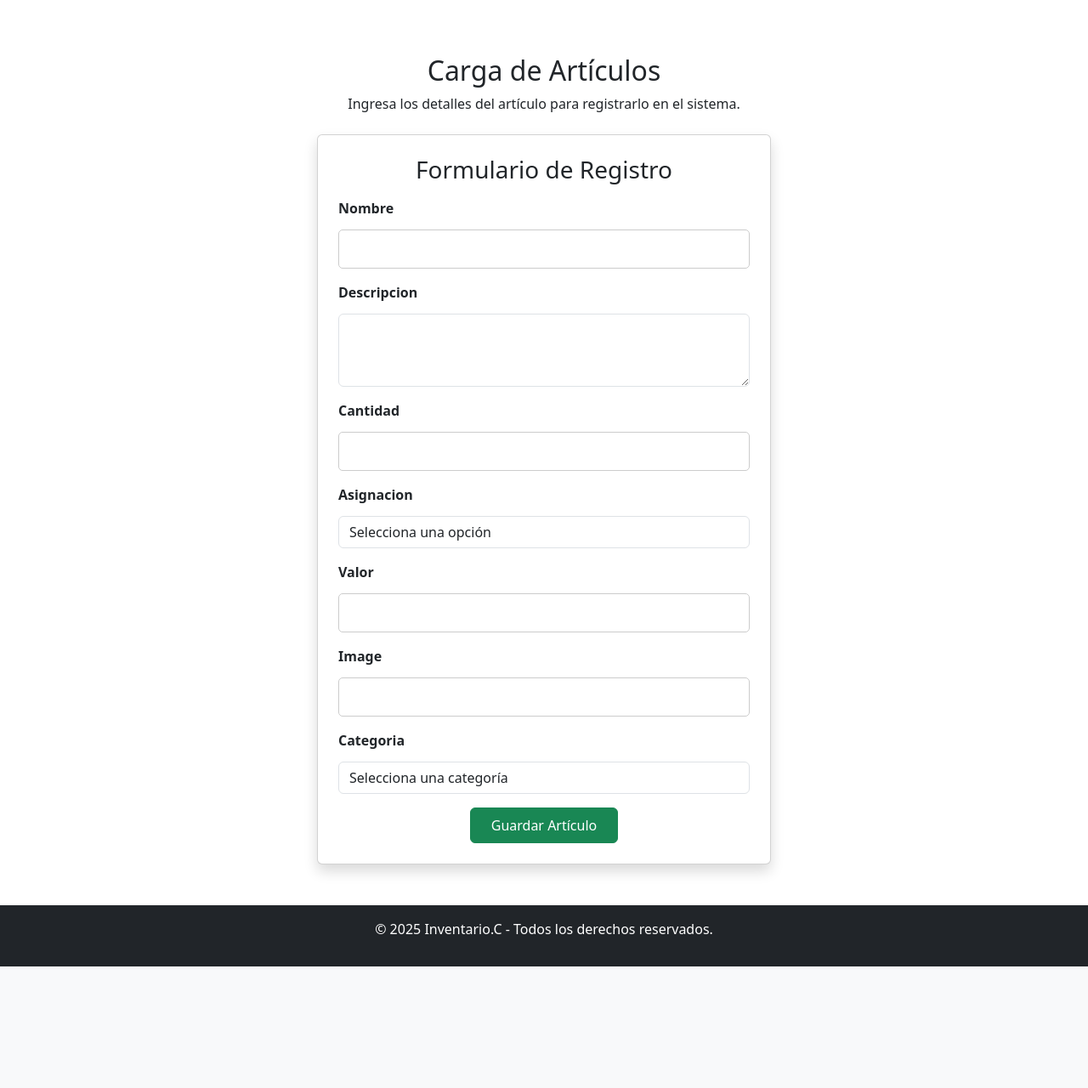
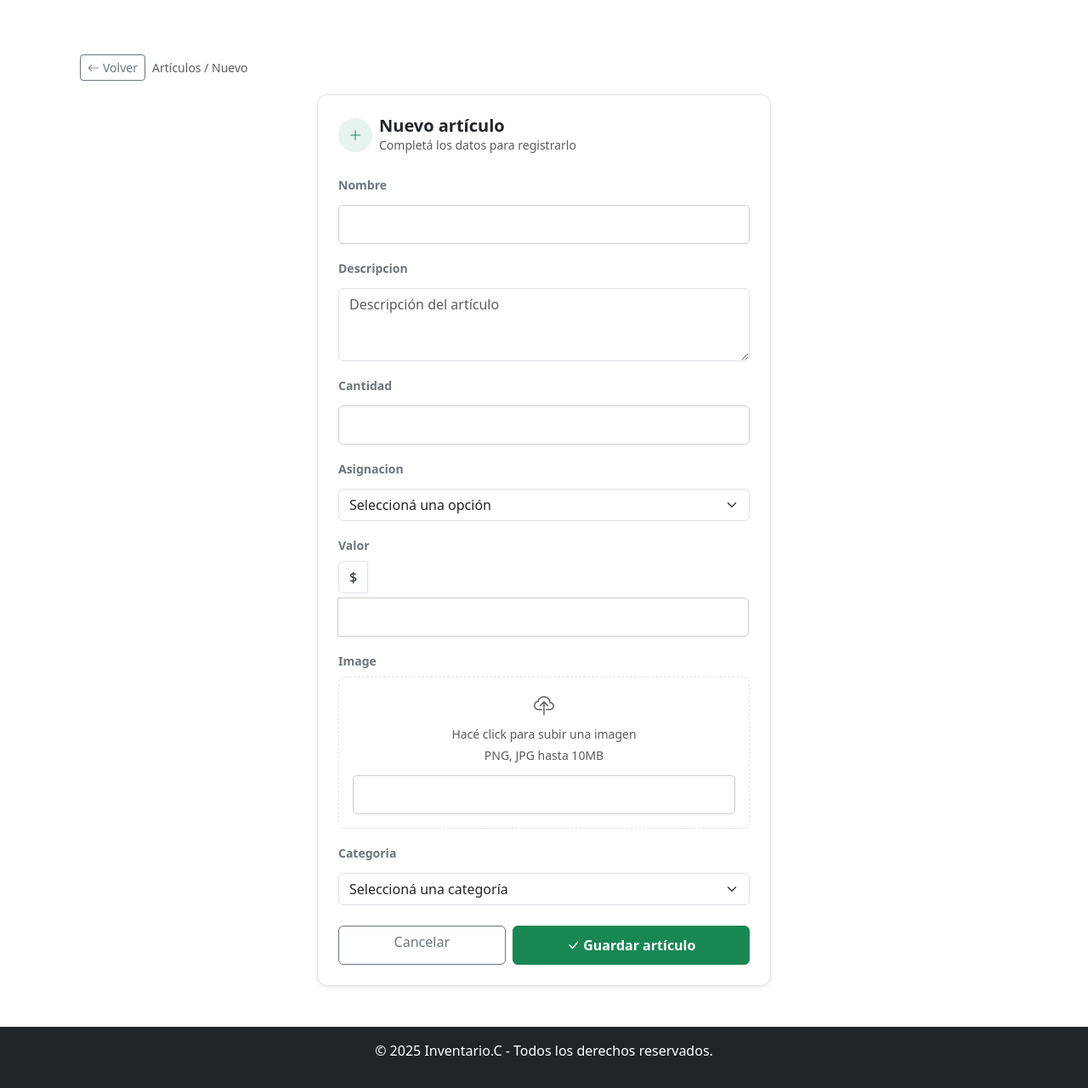
Before and after one commit to delpianocp/inventario, a Django app: page /cargar_articulo in a window 1280 px wide. Shown: the part 64-1344 px from the top of the page at 85% size. Before the commit the page ends 1201 px from the top, so only its background shows below. Run offline with Django 5.2, Linux system fonts and the light colour scheme; the visitor is signed in with stand-in values (Sample User, id 1).

Commit message:
feat: template editar, cargar

```diff
--- a/inventario/templates/inventario/cargar_articulo.html
+++ b/inventario/templates/inventario/cargar_articulo.html
@@ -1,35 +1,43 @@
 {% extends "inventario/base.html" %}
-{% if not request.user.is_authenticated %}
-    <script>
-        window.location.href = "{% url 'index' %}";
-    </script>
-{% endif %}
-
-{% block title %}Carga de Artículos{% endblock %}
+{% block title %}Cargar Artículo{% endblock %}
 
 {% block content %}
 <section id="cargar_articulos" class="container mt-3 contenido">
-    <h2 class="text-center">Carga de Artículos</h2>
-    <p class="text-center">Ingresa los detalles del artículo para registrarlo en el sistema.</p>
 
-    <div class="row justify-content-center mt-4">
+    <div class="d-flex align-items-center gap-2 mb-3">
+        <a href="{% url 'articulos' %}" class="btn btn-sm btn-outline-secondary d-flex align-items-center gap-1">
+            <i class="bi bi-arrow-left"></i>Volver
+        </a>
+        <span class="text-muted small">Artículos / Nuevo</span>
+    </div>
+
+    <div class="row justify-content-center">
         <div class="col-md-6">
-            <div class="card shadow p-4">
-                <h3 class="text-center mb-3">Formulario de Registro</h3>
+            <div class="card border shadow-sm p-4" style="border-radius:12px">
+
+                <div class="d-flex align-items-center gap-2 mb-4">
+                    <div class="bg-success bg-opacity-10 rounded-circle d-flex align-items-center justify-content-center" style="width:40px;height:40px">
+                        <i class="bi bi-plus-lg text-success"></i>
+                    </div>
+                    <div>
+                        <h2 class="h5 fw-semibold mb-0">Nuevo artículo</h2>
+                        <p class="text-muted small mb-0">Completá los datos para registrarlo</p>
+                    </div>
+                </div>
+
                 <form method="POST" enctype="multipart/form-data">
                     {% csrf_token %}
 
                     {% for field in form %}
                     <div class="mb-3">
-                            <label for="{{ field.id_for_label }}" class="form-label">{{ field.label }}</label>
+                        <label for="{{ field.id_for_label }}" class="form-label small fw-semibold text-secondary">{{ field.label }}</label>
 
                         {% if field.name == "descripcion" %}
-                                <textarea id="{{ field.id_for_label }}" name="{{ field.name }}" class="form-control" rows="3">{{ field.value|default_if_none:"" }}</textarea>
+                            <textarea id="{{ field.id_for_label }}" name="{{ field.name }}" class="form-control" rows="3" placeholder="Descripción del artículo">{{ field.value|default_if_none:"" }}</textarea>
 
                         {% elif field.name == "asignacion" %}
-                                <!-- Campo Select para Asignación -->
-                                <select id="{{ field.id_for_label }}" name="{{ field.name }}" class="form-control">
-                                    <option value="">Selecciona una opción</option>
+                            <select id="{{ field.id_for_label }}" name="{{ field.name }}" class="form-select">
+                                <option value="">Seleccioná una opción</option>
                                 <option value="Romina">Romina</option>
                                 <option value="Carolina">Carolina</option>
                                 <option value="Lucas">Lucas</option>
@@ -39,9 +47,8 @@
                             </select>
 
                         {% elif field.name == "categoria" %}
-                                <!-- Campo Select para Categoría -->
-                                <select id="{{ field.id_for_label }}" name="{{ field.name }}" class="form-control">
-                                    <option value="">Selecciona una categoría</option>
+                            <select id="{{ field.id_for_label }}" name="{{ field.name }}" class="form-select">
+                                <option value="">Seleccioná una categoría</option>
                                 <option value="Muebles">Muebles</option>
                                 <option value="Vajilla">Vajilla</option>
                                 <option value="Electronica">Electrónica</option>
@@ -53,24 +60,57 @@
                                 <option value="Otras_utilidades">Otras utilidades</option>
                             </select>
 
+                        {% elif field.name == "valor" %}
+                            <div class="input-group">
+                                <span class="input-group-text bg-transparent">$</span>
+                                {{ field }}
+                            </div>
+
+                        {% elif field.name == "foto" %}
+                            <div class="border rounded-3 p-3 text-center" style="border-style:dashed!important;cursor:pointer" onclick="document.getElementById('{{ field.id_for_label }}').click()">
+                                <i class="bi bi-cloud-upload fs-4 text-muted"></i>
+                                <p class="text-muted small mb-1 mt-1">Hacé click para subir una imagen</p>
+                                <p class="text-muted small mb-2">PNG, JPG hasta 10MB</p>
+                                {{ field }}
+                            </div>
+
                         {% else %}
                             {{ field }}
                         {% endif %}
 
                         {% if field.errors %}
-                                <div class="text-danger">
-                                    {{ field.errors }}
-                                </div>
+                            <div class="text-danger small mt-1">{{ field.errors }}</div>
                         {% endif %}
                     </div>
                     {% endfor %}
 
-                    <div class="text-center mt-3">
-                        <button type="submit" class="btn btn-success px-4 py-2">Guardar Artículo</button>
+                    <div class="d-flex gap-2 mt-4">
+                        <a href="{% url 'articulos' %}" class="btn btn-outline-secondary flex-fill">
+                            Cancelar
+                        </a>
+                        <button type="submit" class="btn btn-success fw-semibold flex-fill d-flex align-items-center justify-content-center gap-1">
+                            <i class="bi bi-check-lg"></i>Guardar artículo
+                        </button>
                     </div>
                 </form>
+
             </div>
         </div>
     </div>
 </section>
+
+<script>
+    const fotoInput = document.querySelector('input[type="file"]');
+    if (fotoInput) {
+        fotoInput.style.display = 'none';
+        fotoInput.addEventListener('change', () => {
+            const label = fotoInput.closest('.border');
+            if (fotoInput.files.length > 0) {
+                label.querySelector('p').textContent = fotoInput.files[0].name;
+                label.style.borderColor = 'var(--bs-success)';
+            }
+        });
+    }
+</script>
+
 {% endblock %}
```
Also changed, not shown: inventario/templates/inventario/detalle_articulo.html (+71 -47 lines), inventario/templates/inventario/editar_articulo.html (+59 -38 lines). Lines whose indentation alone changed are shown as unchanged.
